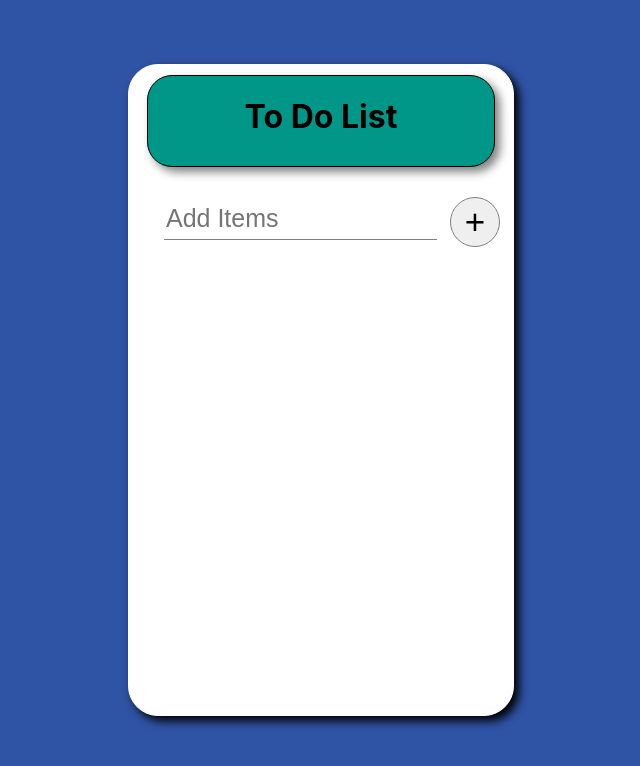
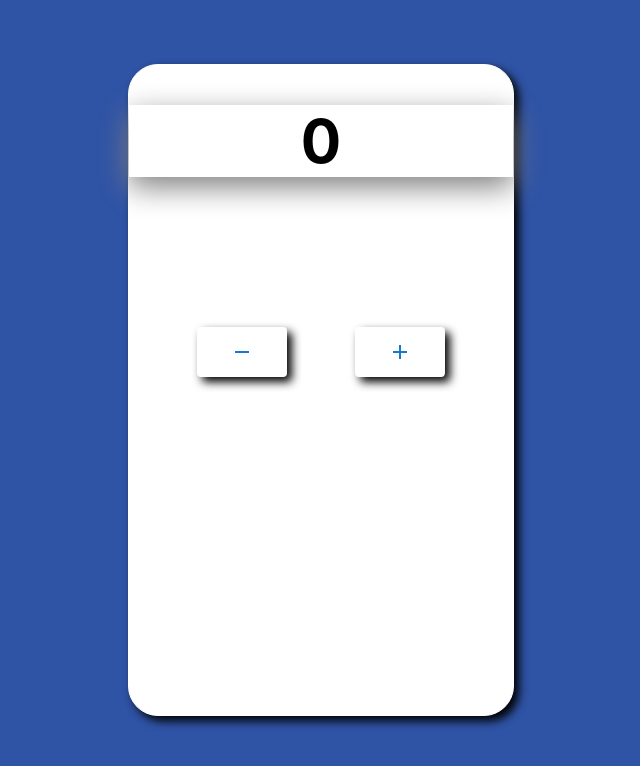
Before and after one commit to jatinnkumar/REACT-LEARNING, a React (Create React App) app: page / in a window 1280 px wide. Shown: the top 766 px of the page, without its empty margins (319-959 px from the left). Built offline with nearby package versions, Linux system fonts and the light colour scheme.

Commit message:
Mini Challenge (increment/decrement) & Use of material ui...

```diff
--- a/package.json
+++ b/package.json
@@ -3,6 +3,11 @@
   "version": "0.1.0",
   "private": true,
   "dependencies": {
+    "@emotion/react": "^11.10.4",
+    "@emotion/styled": "^11.10.4",
+    "@material-ui/core": "^4.12.4",
+    "@mui/icons-material": "^5.10.3",
+    "@mui/material": "^5.10.4",
     "@testing-library/jest-dom": "^5.16.4",
     "@testing-library/react": "^13.3.0",
     "@testing-library/user-event": "^13.5.0",
--- a/src/App.jsx
+++ b/src/App.jsx
@@ -1,46 +1,35 @@
-import React, { useState } from 'react';
-import ArrayItems from './ArrayItems';
+import React, { useState } from "react";
+import RemoveIcon from '@mui/icons-material/Remove';
+import AddIcon from '@mui/icons-material/Add';
+import Button from '@mui/material/Button';
+import Tooltip from '@mui/material/Tooltip';
+
 
 const App = () => {
-
-    const [item, setItem] = useState();
-    const [arrayItems, setArrayItems] = useState([]);
-
-    const getItemName = (data) => {
-        setItem(data.target.value);
+    const [number, setNumber] = useState(0);
+    const decreaseNumber = () => {
+        if (number > 0) {
+            setNumber(number - 1);
+        } else {
+            setNumber(0);
+        }
     }
 
-    const addItem = () => {
-        setArrayItems((previousItems) => {
-            return [...previousItems, item];
-        });
-        setItem('');
+    const increaseNumber = () => {
+        setNumber(number + 1);
     }
-
-    const removeItem = (id) => {
-        setArrayItems((previousItems) => {
-            return previousItems.filter((arrayElements, index) => {
-                return index !== id;
-            })
-        })
-    }
-
     return (
         <>
             <div className='toDoList-Content'>
-                <div className='toDoList-Heading'>
-                    <h1>To Do List</h1>
+                <h1 className="headingNumber">{number}</h1>
+                <div class="buttonContainer">
+                    <Tooltip title="Decrease">
+                        <Button className="decreaseButton" onClick={decreaseNumber}><RemoveIcon /></Button>
+                    </Tooltip>
+                    <Tooltip title="Increase">
+                        <Button className="increaseButton" onClick={increaseNumber}><AddIcon /></Button>
+                    </Tooltip>
                 </div>
-                <input className='toDoList-input' type='text' placeholder='Add Items' value={item} onChange={getItemName} />
-                <button className='toDoList-Button' onClick={addItem}>+</button>
-
-                <ol className='toDoList-List'>
-                    {arrayItems.map((itemValue, index) => {
-                        return (
-                            <ArrayItems key={index} id={index} arrayItem={itemValue} onSelect={removeItem} />
-                        );
-                    })}
-                </ol>
             </div>
         </>
     );
--- a/src/index.css
+++ b/src/index.css
@@ -155,3 +155,30 @@ button.toDoList-ButtonSecond:hover {
 ol.toDoList-List li {
   margin-top: 20px;
 }
+
+h1.headingNumber {
+  font-size: 60px;
+  box-shadow: 0px 10px 30px grey;
+}
+
+.buttonContainer {
+  display: flex;
+  justify-content: space-evenly;
+  position: relative;
+  margin-top: 150px;
+}
+
+button.decreaseButton {
+  height: 50px;
+  width: 90px;
+  box-shadow: 5px 5px 10px black;
+}
+
+button.increaseButton {
+  width: 90px;
+  box-shadow: 5px 5px 10px black;
+}
+
+.MuiTooltip-popper[data-popper-placement*="bottom"] .css-ja5taz-MuiTooltip-tooltip {
+  font-size: 15px;
+}
```
Also changed, not shown: extra/ToDoList.jsx (added, +49 -0 lines), extra/ArrayItems.jsx (renamed from src/ArrayItems.jsx), 1 other file (tests, documents, lock files or other folders).
